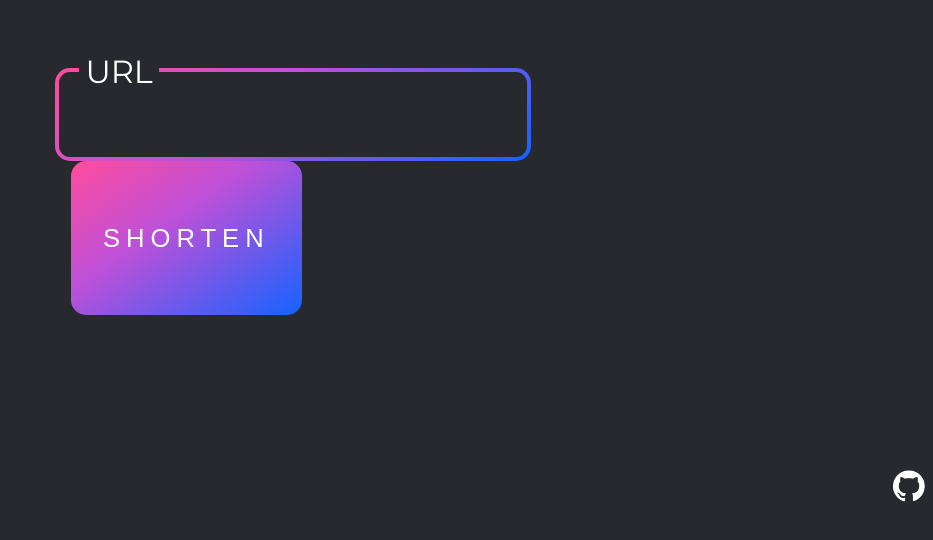
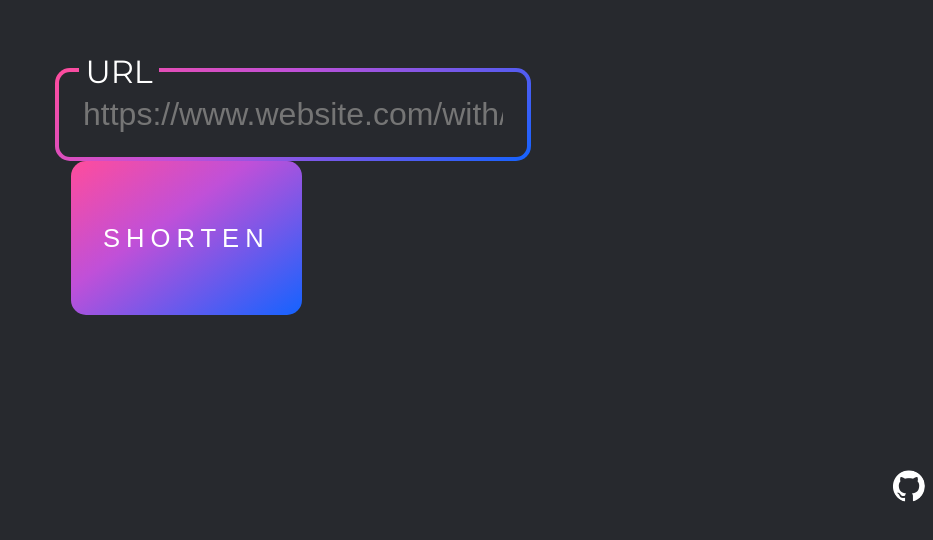
Before and after one commit to zachstence/url-shortener, a React (Create React App) app in the folder ui/: page / in a window 1280 px wide. Shown: the part 252-792 px from the top of the page, without its empty margins (347-1280 px from the left). Built offline with nearby package versions, Linux system fonts and the light colour scheme.

Commit message:
feat: add placeholder to input

```diff
--- a/ui/src/components/Shorten/Shorten.tsx
+++ b/ui/src/components/Shorten/Shorten.tsx
@@ -22,7 +22,14 @@ const Shorten: React.FC = () => {
         <div className="shorten">
             <div className="input-group">
                 <label htmlFor="url">URL</label>
-                <input id="url" className="gradient-border" type="text" value={url} onChange={e => setUrl(e.target.value)} />
+                <input
+                    id="url"
+                    className="gradient-border"
+                    type="text"
+                    value={url}
+                    placeholder="https://www.website.com/with/a/long/url"
+                    onChange={e => setUrl(e.target.value)}
+                />
             </div>
             <button type="button" onClick={onClick}>SHORTEN</button>
             <a href={short} className="short">{short}</a>
```
